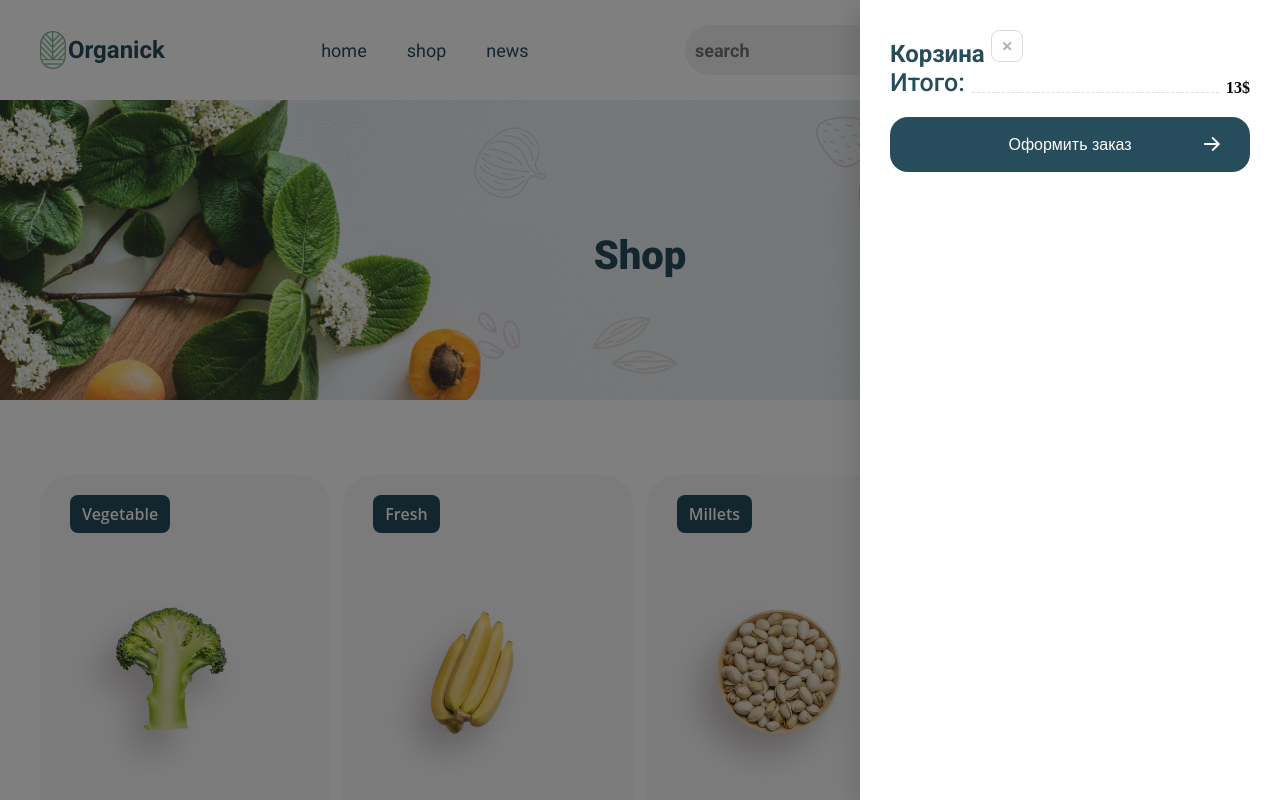
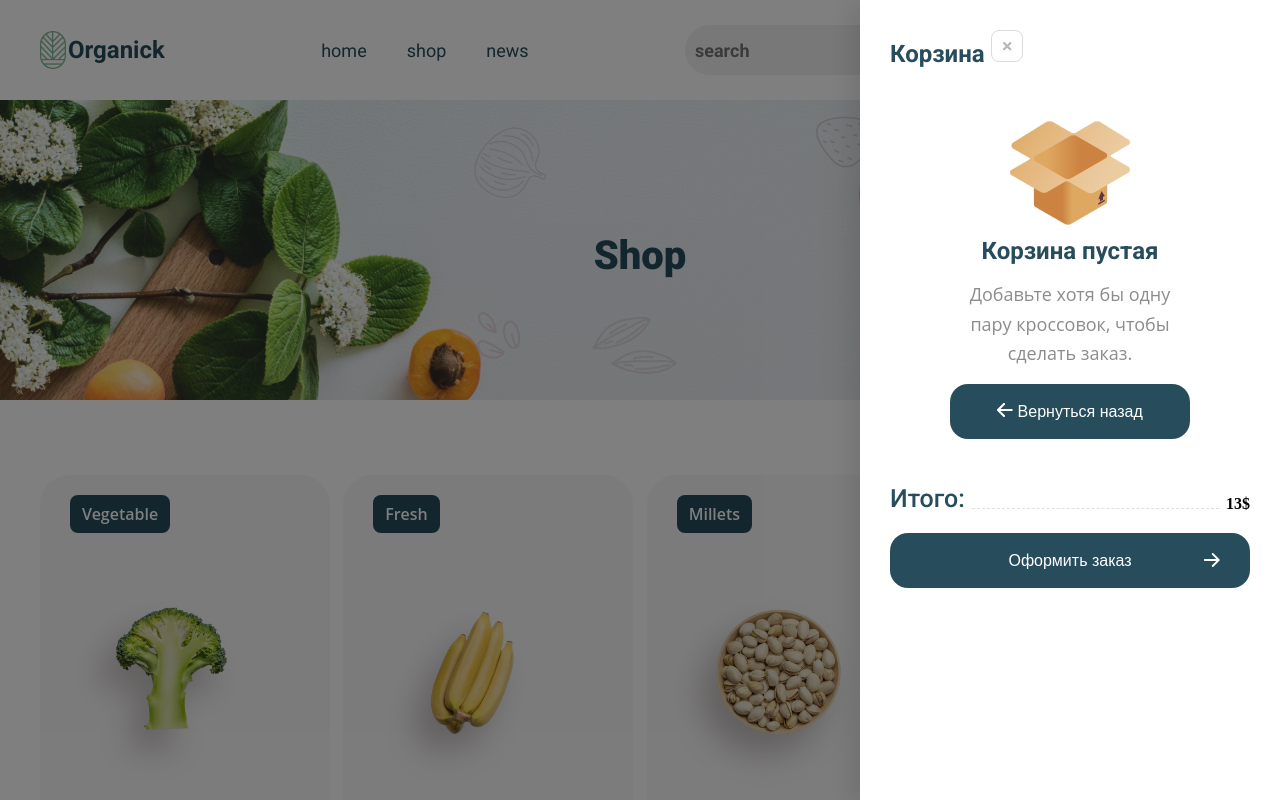
Before and after one commit to Aiska2005/organic, a React (Vite) app: page /shop in a window 1280 px wide. Both pictures are taken after a click on the button "Cart 0". Shown: the top 800 px of the page. Built offline with nearby package versions, Linux system fonts and the light colour scheme; data requests are answered from the project's data file; a web font is replaced by a local one.

Commit message:
delete cart

```diff
--- a/src/App.jsx
+++ b/src/App.jsx
@@ -13,7 +13,7 @@ const App = () => {
   const [cartOpened, setCartOpened] = useState(false);
   const [isLoading, setIsLoading] = useState(true);
   const [modalItem, setModalItem] = useState([]);
-  const [cartProduct, setCartProduct] = useState([])
+  const [cartProduct, setCartProduct] = useState([]);
 
   useEffect(() => {
     async function fetchData() {
@@ -35,15 +35,23 @@ const App = () => {
     setModalItem((prev) => [...prev, obj]);
   };
   const addCartItem = (obj) => {
-    setCartProduct((prev) => [...prev, obj])
-  }
+    setCartProduct((prev) => [...prev, obj]);
+  };
+  const removeDelete = (id) => {
+    setCartProduct((prev) => prev.filter((item) => Number(item.id)!== Number(id)));
+  };
   return (
     <div>
       <Routes>
         <Route
           path="/"
           element={
-            <Layout cartProduct={cartProduct} setCartOpened={setCartOpened} cartOpened={cartOpened} />
+            <Layout
+              onDelete={removeDelete}
+              cartProduct={cartProduct}
+              setCartOpened={setCartOpened}
+              cartOpened={cartOpened}
+            />
           }
         >
           <Route
@@ -62,7 +70,7 @@ const App = () => {
             path="shop"
             element={
               <Shop
-              onAddCart={addCartItem}
+                onAddCart={addCartItem}
                 modalProduct={modalItem}
                 onAddModal={addModalItem}
                 isLoading={isLoading}
--- a/src/components/Card/Card.jsx
+++ b/src/components/Card/Card.jsx
@@ -6,7 +6,6 @@ const Card = ({ items, setOpenModal, onAddModal }) => {
     <>
       <div
         onClick={() => {
-          console.log("open modal ");
           setOpenModal(true);
           onAddModal(items)
 
--- a/src/components/Drawer/Drawer.jsx
+++ b/src/components/Drawer/Drawer.jsx
@@ -1,17 +1,26 @@
 import React from "react";
 import "./Drawer.scss";
 
-const Drawer = ({onClose, cartProduct}) => {
+const Drawer = ({ onClose, cartProduct, onDelete }) => {
   return (
     <div className="overlay">
       <div className="drawer">
         <h2 className="d-flex justify-between align-center mb-30">
-          Корзина <img className="cu-p"  onClick={onClose} src="/public/assets/btn-remove.svg" alt="" />
+          Корзина{" "}
+          <img
+            className="cu-p"
+            onClick={onClose}
+            src="/public/assets/btn-remove.svg"
+            alt=""
+          />
         </h2>
-        {
-          cartProduct.map(item => (
-            <div key={item.id} className="items">
-            <div className="cartItem d-flex justify-between align-center mb-20 ">
+        {cartProduct.length > 0 ? (
+          <div className="items">
+            {cartProduct.map((item) => (
+              <div
+                key={item.id}
+                className="cartItem d-flex justify-between align-center mb-20 "
+              >
                 <div className="cartItemImg">
                   <img src={item.image} alt="" />
                 </div>
@@ -19,23 +28,28 @@ const Drawer = ({onClose, cartProduct}) => {
                   <p>{item.title}</p>
                   <b>${item.price}.00</b>
                 </div>
-              <img src="/public/assets/btn-remove.svg" alt="" />
+                <img
+                  className="cu-p"
+                  onClick={() => onDelete(item.id)}
+                  src="/public/assets/btn-remove.svg"
+                  alt=""
+                />
               </div>
+            ))}
           </div>
-          ))
-        }
-
-        {/* <div className="pusto1 d-flex justify-center">
+        ) : (
+          <div className="pusto1 d-flex justify-center">
             <div className="pusto">
               <img src="/public/assets/pusto.png" alt="" />
               <h2>Корзина пустая</h2>
               <p>Добавьте хотя бы одну пару кроссовок, чтобы сделать заказ.</p>
 
-              <button className="greenButton">
+              <button onClick={onClose} className="greenButton">
                 <img src="/public/assets/left.png" alt="" /> Вернуться назад
               </button>
             </div>
-          </div> */}
+          </div>
+        )}
 
         <div className="cart-total-block">
           <ul>
--- a/src/components/Layout/Layout.jsx
+++ b/src/components/Layout/Layout.jsx
@@ -4,10 +4,10 @@ import Header from "../Header/Header";
 import Footer from "../Footer/Footer";
 import Drawer from "../Drawer/Drawer";
 
-const Layout = ({ cartOpened, setCartOpened, cartProduct }) => {
+const Layout = ({ cartOpened, setCartOpened, cartProduct, onDelete }) => {
   return (
     <div>
-      {cartOpened ? <Drawer cartProduct={cartProduct}  onClose = {() => setCartOpened(false)} /> : null}
+      {cartOpened ? <Drawer onDelete={onDelete} cartProduct={cartProduct}  onClose = {() => setCartOpened(false)} /> : null}
       <Header onClickOpen={() => setCartOpened(true)} />
 
       <Outlet />
--- a/src/components/Modal/Modal.jsx
+++ b/src/components/Modal/Modal.jsx
@@ -2,7 +2,7 @@ import React from "react";
 import './Modal.scss'
 
 const Modal = ({setOpenModal,product, onAddCart}) => {
-  console.log("modal opened");
+
   return (
     <div className="modal">
       <div className="modal-content">
```
Lines whose indentation alone changed are shown as unchanged.
